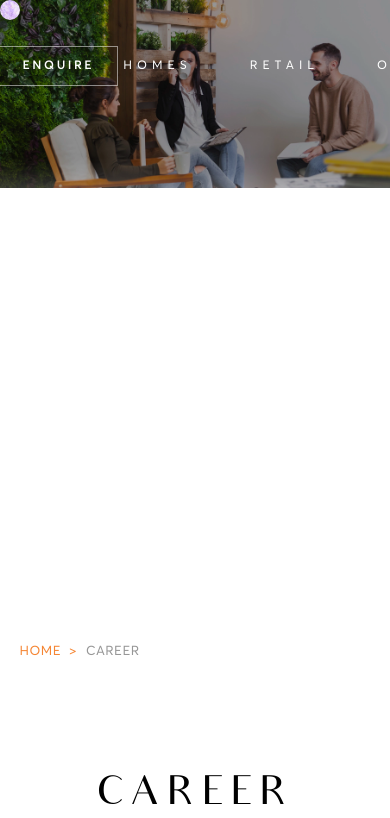
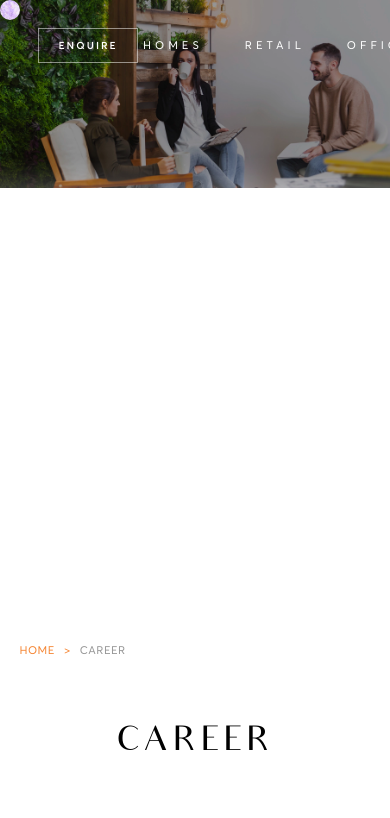
Before and after one commit to aslamwebsite/ss-group, a Next.js app: page /career in a window 390 px wide. Shown: the top 818 px of the page. Built offline with nearby package versions, Linux system fonts and the light colour scheme; a web font is replaced by a local one.

Commit message:
responsive

```diff
--- a/app/globals.css
+++ b/app/globals.css
@@ -8,7 +8,7 @@ body {
   margin: 0;
   outline: 0;
   overflow-x: hidden;
-  cursor: none;
+  /* cursor: none; */
   height: 100vh;
 }
 
@@ -77,7 +77,7 @@ main,
 }
 
 .web-container {
-  width: 1160px;
+  width: 70%;
   margin: 0px auto;
 }
 
@@ -99,6 +99,7 @@ ul {
 .accordions .MuiButtonBase-root {
   font-size: var(--font18);
   line-height: 26px;
+  margin:5px 0;
 }
 
 .logo {
@@ -805,7 +806,7 @@ footer,
 
 }
 
-.popupContent button {
+/* .popupContent button {
   color: inherit;
   text-decoration: inherit;
   opacity: 0.5;
@@ -813,7 +814,7 @@ footer,
   color: #fff;
   background-color: transparent;
   border: 0;
-}
+} */
 
 .popupContent a:hover {
   opacity: 1;
@@ -2420,10 +2421,12 @@ h3.effectheading.aos-init.aos-animate {
   display: flex;
   flex-wrap: wrap;
   padding: 25px;
-  max-height: 750px;
+  height: 80vh;
   overflow: auto;
 }
-
+.transform-component-module_content__FBWxo{
+  height: 80vh !important;
+}
 .locationheading h4 {
   font-size: 21px;
   line-height: 30px;
@@ -2551,7 +2554,7 @@ h3.effectheading.aos-init.aos-animate {
 }
 
 .galleryimage {
-  height: 350px;
+  height: 35vh;
   overflow: hidden;
 }
 
@@ -2559,7 +2562,6 @@ h3.effectheading.aos-init.aos-animate {
   margin: 5px 0;
   float: left;
   width: 100%;
-  font-family: 'Roboto';
   text-align: left;
 }
 
@@ -2623,6 +2625,11 @@ h3.effectheading.aos-init.aos-animate {
 .mediasection button {
   padding: 0;
   position: relative;
+  min-width: auto;
+  overflow: visible;
+}
+.css-1wf8b0h-MuiTabs-flexContainer {
+  justify-content: space-between;
 }
 
 .mediasection button:before {
@@ -2630,10 +2637,12 @@ h3.effectheading.aos-init.aos-animate {
   height: 20%;
   position: absolute;
   width: 1px;
-  left: 0;
+  left: 160%;
   background: var(--black-color);
   transform: translate(-50%, -50%);
   top: 50%;
+  padding: 0;
+  margin: 0;
 }
 
 .mediasection .MuiTabs-indicator.css-1aquho2-MuiTabs-indicator {
@@ -2829,9 +2838,6 @@ h3.effectheading.aos-init.aos-animate {
   padding: 50px 0 100px 0;
 }
 
-.bannerwrap .parallaximage {
-  min-height: 900px;
-}
 
 section.image-effect-section .slick-prev,
 section.image-effect-section .slick-next {
@@ -3121,3 +3127,20 @@ section.image-effect-section .slick-prev:hover:before {
   z-index: 2;
   position: relative;
 }
+.lefspace {
+  width: 75%;
+  float: right;
+}
+.aboutimg {
+  height: 680px;
+}
+.aboutimg img {
+  width: 100%;
+  height: 100%;
+}
+.galleryimage img {
+  width: 100%;
+  height: 100%;
+  object-fit: cover;
+  object-position: top;
+}
--- a/app/projects/[category]/[project]/page.js
+++ b/app/projects/[category]/[project]/page.js
@@ -64,15 +64,15 @@ const page = () => {
     <Header className='blackheader' />
       <main className="d-flex flex-wrap float-start col-12">
       <section>
-          <div className='overview col-12 float-start pt-5'>
-            <div className='container'>
-            <div className='col-12 float-start'>
+          <div className='overview col-12 float-start'>
+          <div className='col-12 float-start'>
                     <div className="container">
                         <div className="row">
                         <div className="breadcumtab"><ul><li><a href="/">Home</a></li><li><a href="/">Homes</a></li><li>{slug}</li></ul></div>
                         </div>
                     </div>
                     </div>
+            <div className='container'>
               <div className="col-lg-4 col-12 m-auto text-center">
                 <div className="heading">
                   {showH1 && <h1 className="runtext lh-1 text-uppercase">{project.ProjectName}</h1>}
--- a/app/responsive.css
+++ b/app/responsive.css
@@ -0,0 +1,333 @@
+@media all and (max-width:1700px) {
+    .lefspace {
+        width: 90%;
+    }
+
+    .hiddentextcolumn .scroll-animated-text {
+        right: 98%;
+    }
+
+    .fulltextcolumn {
+        width: 78vw;
+    }
+
+    .scroll-animated-text {
+        font-size: 270px;
+    }
+
+    .ssgroupformtext .text-transform h2 {
+        font-size: 9.7em;
+    }
+
+    .abstractshape p {
+        max-height: 140px;
+        overflow: auto;
+    }
+}
+
+@media all and (max-width:1600px) {
+    .fulltextcolumn {
+        width: 83vw;
+    }
+
+    .hiddentextcolumn .scroll-animated-text {
+        right: 105%;
+    }
+
+    .countercount {
+        font-size: 65px;
+    }
+
+    .ethoscontent h4 {
+        font-size: 36px;
+        line-height: 50px;
+    }
+
+    .abstractshape {
+        height: 220px;
+    }
+    .rightbox {
+        width: 100%;
+    }
+    .rightbox .title h3{
+        font-size: 13px;
+    }
+    .address, .contact {
+        padding-bottom: 15px;
+        margin-bottom: 15px;
+    }
+    .menus .togmenu .sidemenus li a {
+        font-size: 11px;
+        letter-spacing: 4px;
+        white-space: nowrap;
+    }
+    .abstractshape p, .circlecont p {
+        font-size: 13px;
+        line-height: 18px;
+        max-height: 120px;
+    }
+
+.menus .togmenu ul li {
+    padding: 15px 0;
+}
+}
+
+@media all and (max-width:1450px) {
+    .fulltextcolumn {
+        width: 96vw;
+    }
+    .lg-react-element a{
+        width: 30%;
+    }
+    .abstractshape {
+        height: 196px;
+    }
+    .heading h3 {
+        font-size: 30px;
+    }
+    header.blackheader {
+        min-height: 100px;
+    }
+    .breadcumtab ul li{
+        font-size: 11px;
+    }
+    /* header.blackheader .header {
+        padding: 15px 0;
+    } */
+    .heading h1 {
+        font-size: 44px;
+    }
+    .countercount {
+        font-size: 65px;
+        white-space: nowrap;
+    }
+
+    .hiddentextcolumn .scroll-animated-text {
+        right: 120%;
+    }
+
+    .imagemanager {
+        max-height: 360px;
+    }
+
+    section.image-effect-section .slick-prev,
+    section.image-effect-section .slick-next {
+        width: 50px;
+    }
+
+    .numberrow.position-absolute.col-12.float-start.flex-center.gap-5.align-items-center.justify-content-evenly .numbercolumn:nth-child(1) {
+        padding-left: 30px;
+    }
+
+    main {
+        gap: 50px;
+    }
+
+
+    .abstractshape::before {
+        height: 100%;
+    }
+
+    section.image-effect-section .slick-next {
+        left: 4%;
+    }
+
+    .text-transform h2 {
+        font-size: 100px;
+    }
+
+    body {
+        font-size: 16px;
+        line-height: 26px;
+    }
+
+    .effectlayer::after {
+        width: 388px;
+    }
+
+    .circle {
+        width: 150px;
+        height: 150px;
+    }
+
+    .circle:after {
+        width: 180px;
+        height: 180px;
+    }
+
+    .circlecont h4,
+    .abstractshape h4 {
+        font-size: 24px;
+    }
+
+    .directormessage {
+        padding: 50px 0;
+    }
+
+    .circle-context p {
+        font-size: 13px;
+        line-height: 17px;
+        letter-spacing: 0.5px;
+    }
+
+    .circles .circle {
+        width: 200px;
+        height: 200px;
+    }
+
+    .quotes p,
+    .circle-context h4 {
+        font-size: 19px;
+        line-height: 24px;
+    }
+
+    .circle-context h5 {
+        font-size: 14px;
+    }
+}
+
+@media all and (max-width:1380px) {
+    .rightbox {
+        width: 90%;
+    }
+
+    .address, .contact {
+        padding-bottom: 15px;
+        margin-bottom: 15px;
+    }
+
+    .menus .togmenu ul li {
+        padding: 15px 0;
+    }
+
+    .togmenu ul li a, .pseudo-text-effect {
+        font-size: 50px;
+        line-height: 50px;
+    }
+
+    .cross em {
+        width: 80px;
+        height: 80px;
+    }
+
+    .cross {
+        font-size: 30px;
+    }
+    .logo {
+        max-width: 75px;
+    }
+
+    .realstatebtn span {
+        font-size: 10px;
+        letter-spacing: 2px;
+    }
+
+    .header .realstatebtn {
+        max-width: 100px;
+        max-height: 35px;
+    }
+
+    .categories ul li {
+        font-size: 11px;
+        letter-spacing: 4px;
+    }
+
+    .home_slidertext h4 {
+        font-size: 32px;
+        line-height: 40px;
+    }
+
+    .home_slidertext p {
+        font-size: 17px;
+    }
+
+    .heading h3 {
+        font-size: 34px;
+    }
+
+    .runtext,
+    h3.effectheading.aos-init.aos-animate {
+        letter-spacing: 0.10em;
+    }
+
+    .header {
+        padding: 15px 0;
+    }
+
+    .header.fixed {
+        padding: 10px 0;
+    }
+
+    .header.fixed .logo {
+        max-width: 60px;
+    }
+
+    ul.d-flex.gap-5.m-0 {
+        gap: 2rem !important;
+    }
+
+    .effectlayer::after {
+        width: 379px;
+    }
+
+    .countercount {
+        font-size: 60px;
+    }
+
+    .title h3 {
+        padding: 7px 60px;
+        letter-spacing: 4px;
+        font-size: 15px;
+    }
+
+    .accordions .MuiButtonBase-root {
+        font-size: 16px;
+    }
+
+    .scroll-animated-text {
+        font-size: 250px;
+        line-height: 310px;
+    }
+
+    .btns {
+        margin: 10px auto;
+        font-size: 11px;
+        letter-spacing: 4px;
+    }
+
+    .circle {
+        width: 150px;
+        height: 150px;
+    }
+
+    .circle:after {
+        width: 180px;
+        height: 180px;
+    }
+
+    .circlecont h4,
+    .abstractshape h4 {
+        font-size: 24px;
+    }
+    .locationheading h4{
+        font-size: 17px;
+    }
+    footer, .directormessage {
+        padding: 50px 0;
+    }
+    footer.pb-5{
+        margin-top: 50px;
+        padding-bottom:25px !important;
+    }
+    .copyrights p{
+        font-size: 10px;
+    }
+    .circle-context p {
+        font-size: 13px;
+        line-height: 20px;
+    }
+}
+
+/* @media screen and (min-width: 1680px) and (min-height: 1050px) {
+
+} */
--- a/component/Accordian.js
+++ b/component/Accordian.js
@@ -34,6 +34,7 @@ const Accordian = ( {faqData} ) => {
                     className={openAccordion === index ? 'remove-shadow' : 'remove-shadow'}
                     expanded={openAccordion === index}
                     onChange={() => handleAccordionChange(index)}
+                    data-aos="fade-up" data-aos-easing="ease-in" data-aos-offset="100" data-aos-duration="500" data-aos-once='true'
                   >
                     <AccordionSummary expandIcon={<ExpandMoreIcon />}>
                       {faqItem.question}
--- a/component/AdvanceBanner.js
+++ b/component/AdvanceBanner.js
@@ -7,9 +7,9 @@ export const AdvanceBanner = ( {bannerData} ) => {
   return (
     <>
       {sections && sections.map((section, index) => (
-        <div className="parallaximage full-height col-12 float-start" data-aos="fade-in" data-aos-easing="ease-in" data-aos-offset="100" data-aos-duration="500" data-aos-once='true'>
+        <div className="parallaximage col-12 float-start" data-aos="fade-in" data-aos-easing="ease-in" data-aos-offset="100" data-aos-duration="500" data-aos-once='true'>
         <Parallax key={index} bgImage={section.imageUrl} strength={500} >
-          <div style={{ height: '900px' }}>
+          <div className='full-height'>
             <div className='projectcontent' data-aos="fade-left" data-aos-easing="ease-in" data-aos-offset="100" data-aos-duration="800" data-aos-once='true'>
               <h3>{section.content.title}</h3>
                 <ul>
--- a/component/Enquiry.js
+++ b/component/Enquiry.js
@@ -21,9 +21,9 @@ export default function Enquiry({ enquireText, requestCallbackText }) {
               <div className={`popup ${isPopupOpen ? 'active' : ''}`}>
           <div className='popupContent col-12 pull-start'>
             <a className='position-absolute top-0 start-50 py-5'>
-              <button onClick={togglePopup} className='p-2'>
+              <span onClick={togglePopup} className='p-2'>
                 Close -
-              </button>
+              </span>
             </a>
             <div className='row'>
               <div className='col-lg-3'></div>
--- a/component/Header.js
+++ b/component/Header.js
@@ -49,9 +49,7 @@ const Header = (props) => {
               </div>
               <div className='col-lg-4'>
                 <div className='text-center col-12 float-start text-white'>
-                  <a>
                     <Enquiry enquireText='Enquire' requestCallbackText='Request a Call Back' />
-                  </a>
                 </div>
               </div>
               <div className='col-lg-4'>
--- a/component/LocationMap.js
+++ b/component/LocationMap.js
@@ -35,6 +35,7 @@ export const LocationMap = ( {locationData} ) => {
                                     <h3 className='effectheading' data-aos="fade-in" data-aos-easing="ease-in" data-aos-offset="150" data-aos-duration="1000" data-aos-once='true'>Location Map</h3>
                                     </div>
                             </div>
+            <div className="locationzoommap col-12 float-start d-flex gap-2">
             <div className="col-lg-9 col-12" data-aos="fade-left" data-aos-easing="ease-in" data-aos-offset="100" data-aos-duration="500" data-aos-once='true'>
               <div className='locationimage position-relative'>
               <TransformWrapper>
@@ -68,6 +69,7 @@ export const LocationMap = ( {locationData} ) => {
                 ))}
               </div>
             </div>
+            </div>
           </div>
         </div>
       </div>
```
Also changed, not shown: component/About.js (+5 -3 lines).
